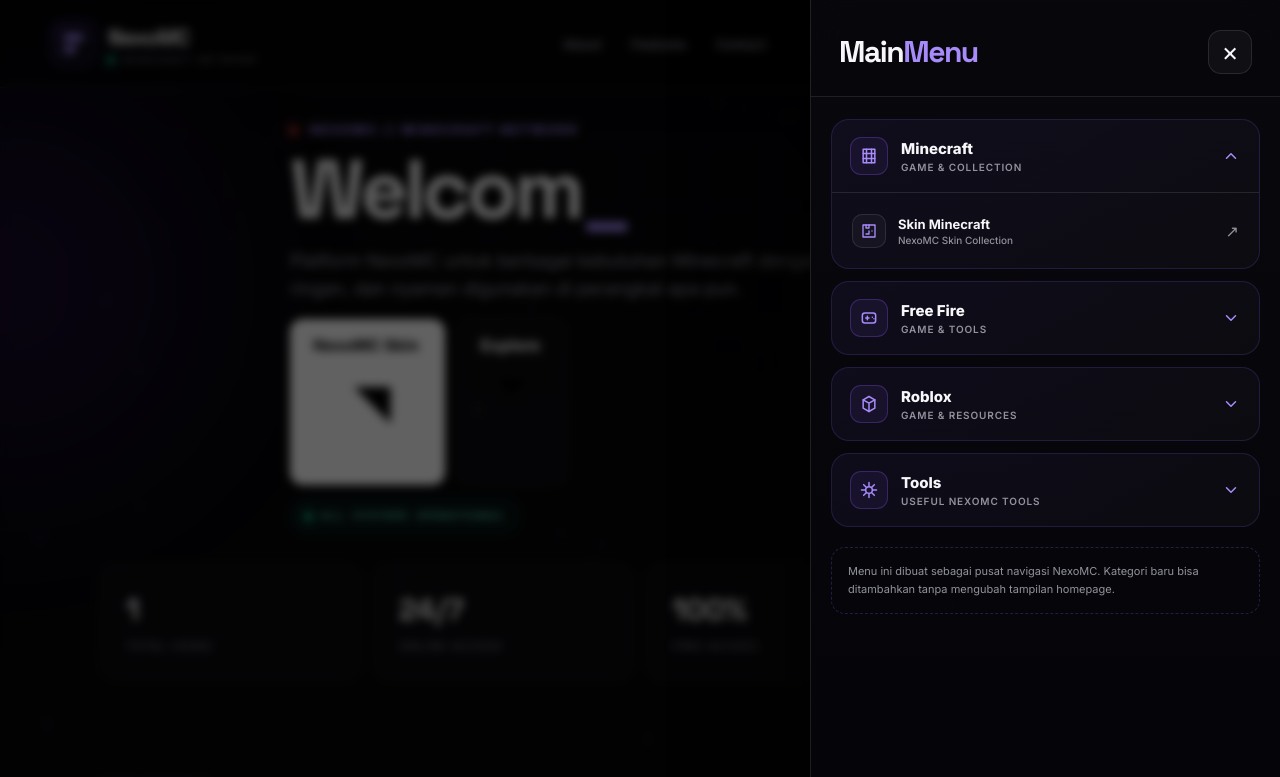
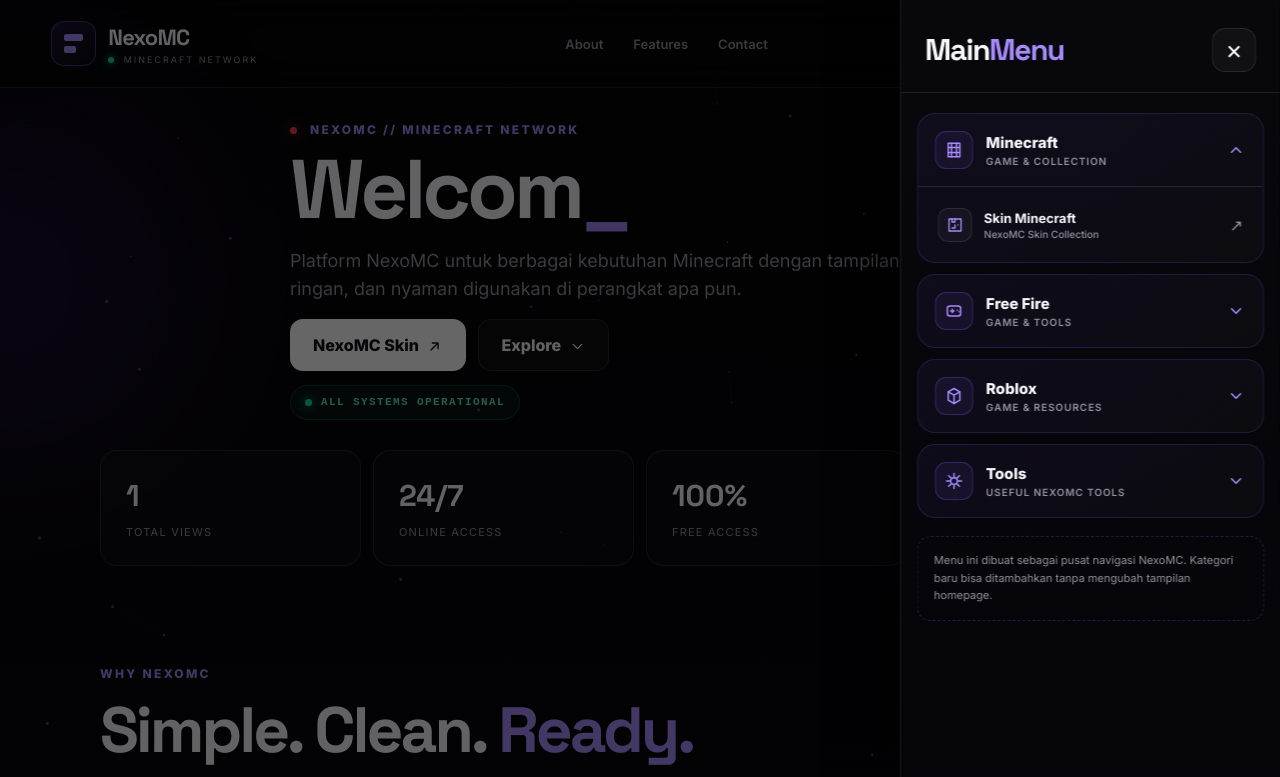
Before and after one commit to Rioo6767/Skin-Minecraft-Website, a plain HTML site: page index.html in a window 1280 px wide. Both pictures are taken after a click on the button "Menu". Shown: the top 777 px of the page. Drawn offline with Linux system fonts and the light colour scheme.

Commit message:
Add files via upload

```diff
--- a/css/style.css
+++ b/css/style.css
@@ -229,41 +229,46 @@
   }
 }
 
-/* ===== NexoMC Main Menu — additive styles only ===== */
-.menu-btn{height:44px;padding:0 15px;border-radius:13px;border:1px solid var(--line);background:rgba(255,255,255,.04);color:var(--text);display:flex;align-items:center;gap:9px;font-weight:800;cursor:pointer;transition:.25s}
+/* ===== NexoMC Main Menu — smooth mobile panel ===== */
+.menu-btn{height:44px;padding:0 13px;border-radius:13px;border:1px solid var(--line);background:rgba(255,255,255,.04);color:var(--text);display:flex;align-items:center;gap:9px;font-weight:800;cursor:pointer;transition:background .2s,border-color .2s,transform .2s}
 .menu-btn:hover{border-color:rgba(139,92,246,.55);background:rgba(139,92,246,.08);transform:translateY(-1px)}
 .menu-icon{width:18px;height:18px;display:grid;align-content:center;gap:4px;flex:0 0 18px}
 .menu-icon i{display:block;height:2px;border-radius:3px;background:currentColor;width:18px}
 .menu-icon i:nth-child(2){width:12px}
 .menu-drawer{position:fixed;inset:0;z-index:100;visibility:hidden;pointer-events:none}
 .menu-drawer.open{visibility:visible;pointer-events:auto}
-.menu-backdrop{position:absolute;inset:0;background:rgba(0,0,0,.62);backdrop-filter:blur(5px);opacity:0;transition:opacity .28s}
-.menu-panel{position:absolute;top:0;right:0;width:min(470px,92vw);height:100%;background:linear-gradient(180deg,rgba(8,8,13,.98),rgba(5,5,9,.98));border-left:1px solid rgba(255,255,255,.1);box-shadow:-25px 0 80px rgba(0,0,0,.5);transform:translateX(102%);transition:transform .32s cubic-bezier(.2,.8,.2,1);overflow-y:auto}
-.menu-drawer.open .menu-backdrop{opacity:1}.menu-drawer.open .menu-panel{transform:translateX(0)}
-.menu-head{display:flex;align-items:center;justify-content:space-between;padding:30px 28px 22px;border-bottom:1px solid var(--line);position:sticky;top:0;background:rgba(8,8,13,.92);backdrop-filter:blur(18px);z-index:3}
+.menu-backdrop{position:absolute;inset:0;background:rgba(0,0,0,.60);opacity:0;transition:opacity .24s ease;will-change:opacity}
+.menu-panel{position:absolute;top:0;right:0;width:min(380px,88vw);height:100%;background:linear-gradient(180deg,rgba(8,8,13,.985),rgba(5,5,9,.985));border-left:1px solid rgba(255,255,255,.1);box-shadow:-18px 0 55px rgba(0,0,0,.42);transform:translate3d(102%,0,0);transition:transform .28s cubic-bezier(.22,.8,.24,1);overflow-y:auto;overscroll-behavior:contain;-webkit-overflow-scrolling:touch;will-change:transform;backface-visibility:hidden}
+.menu-drawer.open .menu-backdrop{opacity:1}.menu-drawer.open .menu-panel{transform:translate3d(0,0,0)}
+.menu-head{display:flex;align-items:center;justify-content:space-between;padding:28px 24px 20px;border-bottom:1px solid var(--line);position:sticky;top:0;background:rgba(8,8,13,.97);z-index:3}
 .menu-title{font:700 30px/1 "Space Grotesk";letter-spacing:-1.5px}.menu-title em{font-style:normal;color:var(--accent2)}
 .menu-close{width:44px;height:44px;border:1px solid var(--line);border-radius:13px;background:rgba(255,255,255,.04);color:var(--text);font-size:26px;line-height:1;cursor:pointer}
-.menu-body{padding:22px 20px 38px}
-.menu-group{border:1px solid rgba(139,92,246,.18);border-radius:18px;background:linear-gradient(145deg,rgba(139,92,246,.07),rgba(255,255,255,.025));overflow:hidden;margin-bottom:12px}
-.menu-group-toggle{width:100%;border:0;background:none;color:var(--text);padding:17px 18px;display:flex;align-items:center;gap:13px;text-align:left;cursor:pointer;font-weight:800;font-size:15px}
+.menu-body{padding:20px 16px 34px}
+.menu-group{border:1px solid rgba(139,92,246,.18);border-radius:18px;background:linear-gradient(145deg,rgba(139,92,246,.07),rgba(255,255,255,.025));overflow:hidden;margin-bottom:11px}
+.menu-group-toggle{width:100%;border:0;background:none;color:var(--text);padding:17px 17px;display:flex;align-items:center;gap:13px;text-align:left;cursor:pointer;font-weight:800;font-size:15px}
 .menu-group-toggle:hover{background:rgba(255,255,255,.025)}
 .menu-group-icon,.menu-item-icon{width:38px;height:38px;min-width:38px;border:1px solid rgba(139,92,246,.28);border-radius:11px;display:grid;place-items:center;background:rgba(139,92,246,.08);color:var(--accent2)}
 .menu-group-icon svg,.menu-item-icon svg{width:20px;height:20px;display:block;stroke:currentColor;fill:none;stroke-width:1.8;stroke-linecap:round;stroke-linejoin:round}
 .menu-group-label{flex:1}.menu-group-label small{display:block;color:var(--muted);font-size:10px;font-weight:600;letter-spacing:.9px;margin-top:3px;text-transform:uppercase}
-.menu-chevron{width:20px;height:20px;transition:transform .25s;display:grid;place-items:center;color:var(--accent2)}
+.menu-chevron{width:20px;height:20px;transition:transform .22s ease;display:grid;place-items:center;color:var(--accent2)}
 .menu-chevron svg{width:18px;height:18px;stroke:currentColor;fill:none;stroke-width:2;stroke-linecap:round;stroke-linejoin:round}
 .menu-group.open .menu-chevron{transform:rotate(180deg)}
-.menu-items{display:grid;grid-template-rows:0fr;transition:grid-template-rows .28s ease;border-top:0 solid var(--line)}
-.menu-group.open .menu-items{grid-template-rows:1fr;border-top-width:1px}
-.menu-items-inner{overflow:hidden;padding:0 10px}
+/* Height animation is driven by menu.js to avoid grid reflow stutter on mobile. */
+.menu-items{max-height:0;overflow:hidden;opacity:0;border-top:0 solid var(--line);transition:max-height .28s cubic-bezier(.22,.8,.24,1),opacity .18s ease,border-top-width .2s ease}
+.menu-group.open .menu-items{opacity:1;border-top-width:1px}
+.menu-items-inner{padding:0 10px;overflow:hidden}
 .menu-group.open .menu-items-inner{padding:10px}
-.menu-item{display:flex;align-items:center;gap:12px;padding:11px 10px;border-radius:13px;color:var(--text);transition:.2s}
-.menu-item:hover{background:rgba(139,92,246,.1);transform:translateX(2px)}
+.menu-item{display:flex;align-items:center;gap:12px;padding:11px 10px;border-radius:13px;color:var(--text);transition:background .18s ease,transform .18s ease}
+.menu-item:hover{background:rgba(139,92,246,.1);transform:translate3d(2px,0,0)}
 .menu-item-icon{width:34px;height:34px;min-width:34px;border-radius:10px;background:rgba(255,255,255,.035);border-color:var(--line)}
 .menu-item-icon svg{width:18px;height:18px}
-.menu-item-text{flex:1;font-weight:700;font-size:13px}.menu-item-text small{display:block;color:var(--muted);font-weight:500;font-size:10px;margin-top:2px}
-.menu-item-arrow{color:var(--muted);font-size:16px}
-.menu-note{margin-top:20px;padding:15px 16px;border:1px dashed rgba(139,92,246,.25);border-radius:14px;color:var(--muted);font-size:11px;line-height:1.6}
+.menu-item-text{flex:1;font-weight:700;font-size:13px}.menu-item-text small{display:block;color:var(--muted);font-weight:500;font-size:10px;margin-top:2px}.menu-item-arrow{color:var(--muted);font-size:16px}
+.menu-note{margin-top:18px;padding:15px 16px;border:1px dashed rgba(139,92,246,.25);border-radius:14px;color:var(--muted);font-size:11px;line-height:1.6}
 body.menu-open{overflow:hidden}
-body.light .menu-panel{background:linear-gradient(180deg,rgba(248,248,250,.99),rgba(241,241,245,.99))}body.light .menu-head{background:rgba(248,248,250,.92)}
-@media(max-width:720px){.desktop-nav{display:none}.menu-btn{height:44px;padding:0 12px}.menu-btn .menu-label{display:none}.top-actions{gap:8px}.menu-panel{width:min(440px,94vw)}.menu-head{padding:25px 20px 18px}.menu-body{padding:18px 14px 30px}}
+body.light .menu-panel{background:linear-gradient(180deg,rgba(248,248,250,.99),rgba(241,241,245,.99))}body.light .menu-head{background:rgba(248,248,250,.97)}
+@media(max-width:720px){.desktop-nav{display:none}.menu-btn{height:44px;padding:0 12px}.menu-btn .menu-label{display:none}.top-actions{gap:8px}.menu-panel{width:min(360px,86vw)}.menu-head{padding:25px 20px 18px}.menu-body{padding:18px 14px 30px}}
+@media(prefers-reduced-motion:reduce){.menu-panel,.menu-backdrop,.menu-items,.menu-chevron,.menu-item,.menu-btn{transition:none!important}}
+
+/* Consistent action icons — SVG instead of platform-dependent text glyphs. */
+.hero-actions .btn-icon,.footer-links .btn-icon{display:inline-grid;place-items:center;width:17px;height:17px;vertical-align:middle;margin-left:4px}
+.hero-actions .btn-icon svg,.footer-links .btn-icon svg{width:100%;height:100%;stroke:currentColor;fill:none;stroke-width:1.9;stroke-linecap:round;stroke-linejoin:round}
```
